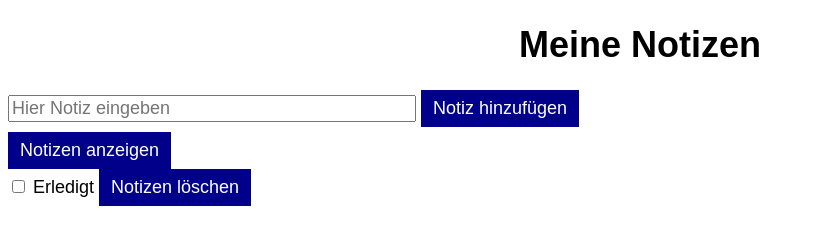
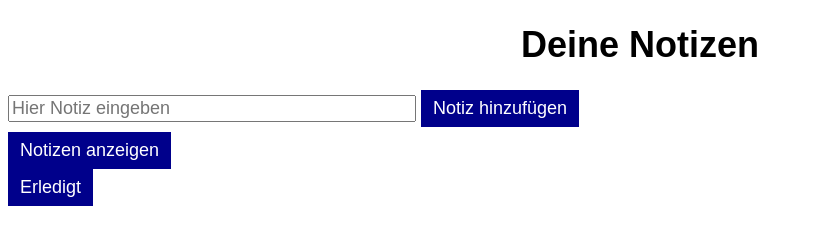
Before and after one commit to Alex12345H/notes, a plain HTML site: page index.html in a window 1280 px wide. Shown: the whole page, without its empty margins (0-814 px from the left). Drawn offline with Linux system fonts and the light colour scheme.

Commit message:
Update index.html

```diff
--- a/index.html
+++ b/index.html
@@ -6,23 +6,26 @@
 </head>
 <body>
 
-<h1>Meine Notizen</h1>
+<div class="container">
+  <h1>Deine Notizen</h1>
 
+  <div class="centered">
     <input type="text" id="noteInput" placeholder="Hier Notiz eingeben" class="largerInput">
     <button class="blueButton" onclick="addNote()">Notiz hinzufügen</button>
+  </div>
 
   <div id="noteList">
     <!-- Hier werden die Notizen dynamisch angezeigt -->
   </div>
 
+  <div class="centered">
     <button class="blueButton" onclick="showNotes()">Notizen anzeigen</button>
     <div id="notesOutput">
       <!-- Hier werden die angezeigten Notizen angezeigt -->
     </div>
 
-<div>
-  <input type="checkbox" id="checkbox"> Erledigt
-  <button class="blueButton" onclick="deleteNotes()">Notizen löschen</button>
+    <button class="blueButton" onclick="deleteNotes()">Erledigt</button>
+  </div>
 </div>
 
 <script src="notes.js"></script>
```
Lines whose indentation alone changed are shown as unchanged.
